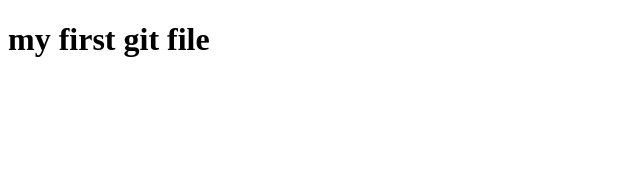
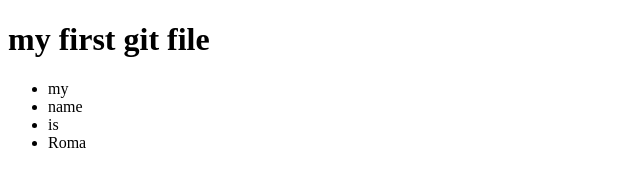
Before and after one commit to dedsher/git_shr, a plain HTML site: page index.html in a window 1280 px wide. Shown: the whole page, without its empty margins (0-640 px from the left). Drawn offline with Linux system fonts and the light colour scheme.

Commit message:
Update index.html

```diff
--- a/index.html
+++ b/index.html
@@ -7,5 +7,11 @@
 </head>
 <body>
 	<h1>my first git file</h1>
+	<ul>
+		<li>my</li>
+		<li>name</li>
+		<li>is</li>
+		<li>Roma</li>
+	</ul>
 </body>
 </html>
```
